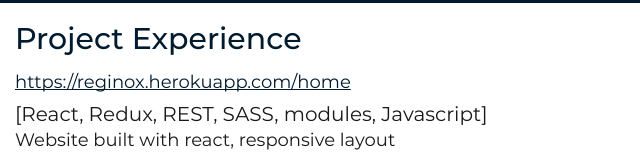
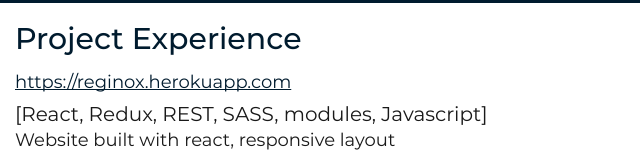
Before and after one commit to kluev-evga/resume, a website: page src/indexEN.html in a window 1280 px wide. Shown: the part 410-570 px from the top of the page, 405-1045 px from the left. Drawn offline with nearby package versions, Linux system fonts and the light colour scheme; files that its build step writes are made by us from their sources.

Commit message:
Update indexEN.html

```diff
--- a/src/indexEN.html
+++ b/src/indexEN.html
@@ -140,7 +140,7 @@
 
         <ul class="list">
           <li>
-            <a href="https://reginox.herokuapp.com/home" target="_blank">https://reginox.herokuapp.com/home</a>
+            <a href="https://reginox.herokuapp.com" target="_blank">https://reginox.herokuapp.com</a>
             <p class="paragraph">[React, Redux, REST, SASS, modules, Javascript]</p>
             <p>Website built with react, responsive layout</p>
           </li>
```
